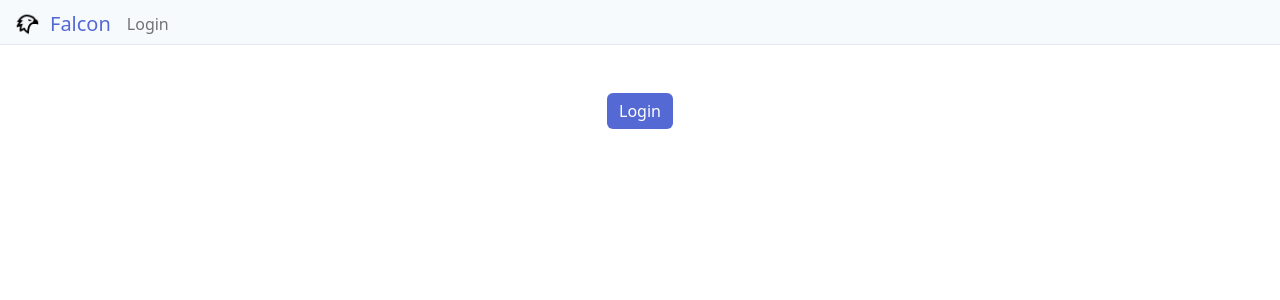
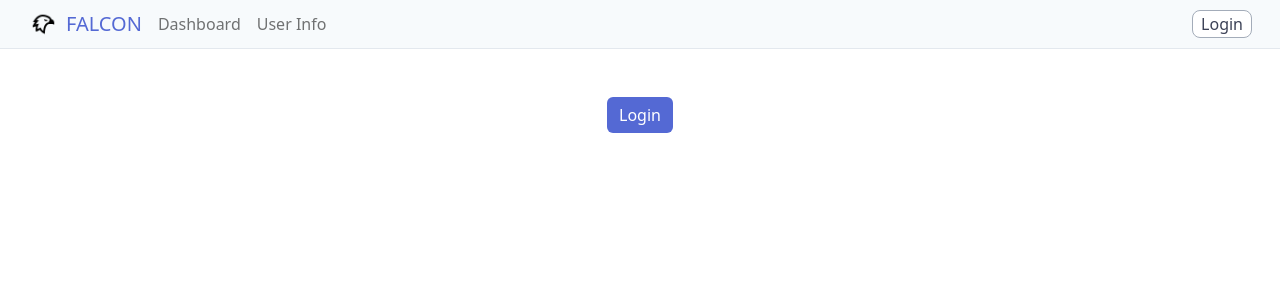
Before and after one commit to martires-colin/falcon-cilogon-website, a Flask app: page / in a window 1280 px wide. Shown: the top 300 px of the page. Run offline with Flask 2, Linux system fonts and the light colour scheme; some libraries are stand-ins or nearby versions.

Commit message:
update navbar

```diff
--- a/static/css/custom.css
+++ b/static/css/custom.css
@@ -12,12 +12,31 @@ body {
 .navbar {
     background-color: #F7FAFC !important;
     border-bottom: 1px solid rgb(227, 232, 238) !important;
+    /* border-bottom: 1px solid #A3ACB9 !important; */
 }
 
 .navbar-brand {
     color: #5469D4 !important;
 }
 
-.active {
+input[type=text] {
+    border-style: solid;
+    border-radius: 8px;
+    border-width: 1px;
+    border-color: #A3ACB9;
+    padding: 4px;
+}
+
+#logBtn {
+    background-color: #FFFFFF;
+    border-color: #A3ACB9;
+    border-style: solid;
+    border-width: 1px;
+    border-radius: 8px;
+    color: #3C4257;
+    line-height: 10px;
+}
+
+/* .active {
     background-color: red;
-}
+} */
--- a/templates/base.html
+++ b/templates/base.html
@@ -19,7 +19,7 @@
 
     <script src="https://ajax.googleapis.com/ajax/libs/jquery/3.1.0/jquery.min.js"></script>
     <script src="{{ url_for('static', filename='js/files.js') }}"></script>
-    <script src="{{ url_for('static', filename='js/active.js') }}"></script>
+    <!-- <script src="{{ url_for('static', filename='js/active.js') }}"></script> -->
 
 </head>
 
--- a/templates/dashboard.html
+++ b/templates/dashboard.html
@@ -2,7 +2,7 @@
 
 <div class="container">
     <div class="row">
-        <h1 class="text-center mt-2">Falcon File Transfer</h1>
+        <h1 class="text-center mt-2">File Transfer Portal</h1>
     </div>
 
     <!-- Start Transfer Button -->
--- a/templates/navbar.html
+++ b/templates/navbar.html
@@ -1,4 +1,4 @@
-<nav class="navbar navbar-expand-md pb-0 pt-1">
+<!-- <nav class="navbar navbar-expand-md pb-0 pt-1">
     <div class="container-fluid">
         <img
             src="{{ url_for('static', filename='icons/icons8-falcon-32.png') }}"
@@ -6,7 +6,7 @@
             width="30"
             height="30"
         />
-        <a class="navbar-brand mx-2" href="{{ url_for('home') }}">Falcon</a>
+        <a class="navbar-brand mx-2" href="{{ url_for('home') }}">FALCON</a>
         <button class="navbar-toggler" type="button" data-bs-toggle="collapse" data-bs-target="#navbarNav"
             aria-controls="navbarNav" aria-expanded="false" aria-label="Toggle navigation">
             <span class="navbar-toggler-icon"></span>
@@ -16,7 +16,7 @@
 
                 {% if session %}
                     <!-- <li class="nav-item active"> -->
-                    <li class="nav-item">
+                    <!-- <li class="nav-item">
                         <a class="nav-link" href="{{ url_for('home') }}">Dashboard</a>
                     </li>
                     <li class="nav-item">
@@ -34,4 +34,48 @@
             </ul>
         </div>
     </div>
+</nav> -->
+<nav class="navbar navbar-expand-md px-3 py-1">
+    <div class="container-fluid">
+        <div class="d-flex flex-nowrap align-items-center">
+            <img
+                src="{{ url_for('static', filename='icons/icons8-falcon-32.png') }}"
+                alt="Website Icon"
+                width="30"
+                height="30"
+            />
+            <a class="navbar-brand mx-2" href="{{ url_for('home') }}">FALCON</a>
+            <button class="navbar-toggler" type="button" data-bs-toggle="collapse" data-bs-target="#navbarNav"
+                aria-controls="navbarNav" aria-expanded="false" aria-label="Toggle navigation">
+                <span class="navbar-toggler-icon"></span>
+            </button>
+            <div class="collapse navbar-collapse" id="navbarNav">
+                <ul class="navbar-nav mr-auto">
+                    <!-- <li class="nav-item active"> -->
+                    <li class="nav-item">
+                        <a class="nav-link" href="{{ url_for('home') }}">Dashboard</a>
+                    </li>
+                    <li class="nav-item">
+                        <a class="nav-link" href="{{ url_for('userInfo') }}">User Info</a>
+                    </li>
+                </ul>
+            </div>
+        </div>
+
+        <div>
+            <ul class="navbar-nav mr-auto">
+
+                {% if session %}
+                    <li class="nav-item">
+                        <a class="nav-link" id="logBtn" href="{{ url_for('logout') }}">Logout</a>
+                    </li>
+                {% else %}
+                    <li class="nav-item">
+                        <a class="nav-link" id="logBtn" href="{{ url_for('login') }}">Login</a>
+                    </li>
+                {% endif %}
+
+            </ul>
+        </div>
+    </div>
 </nav>
```
